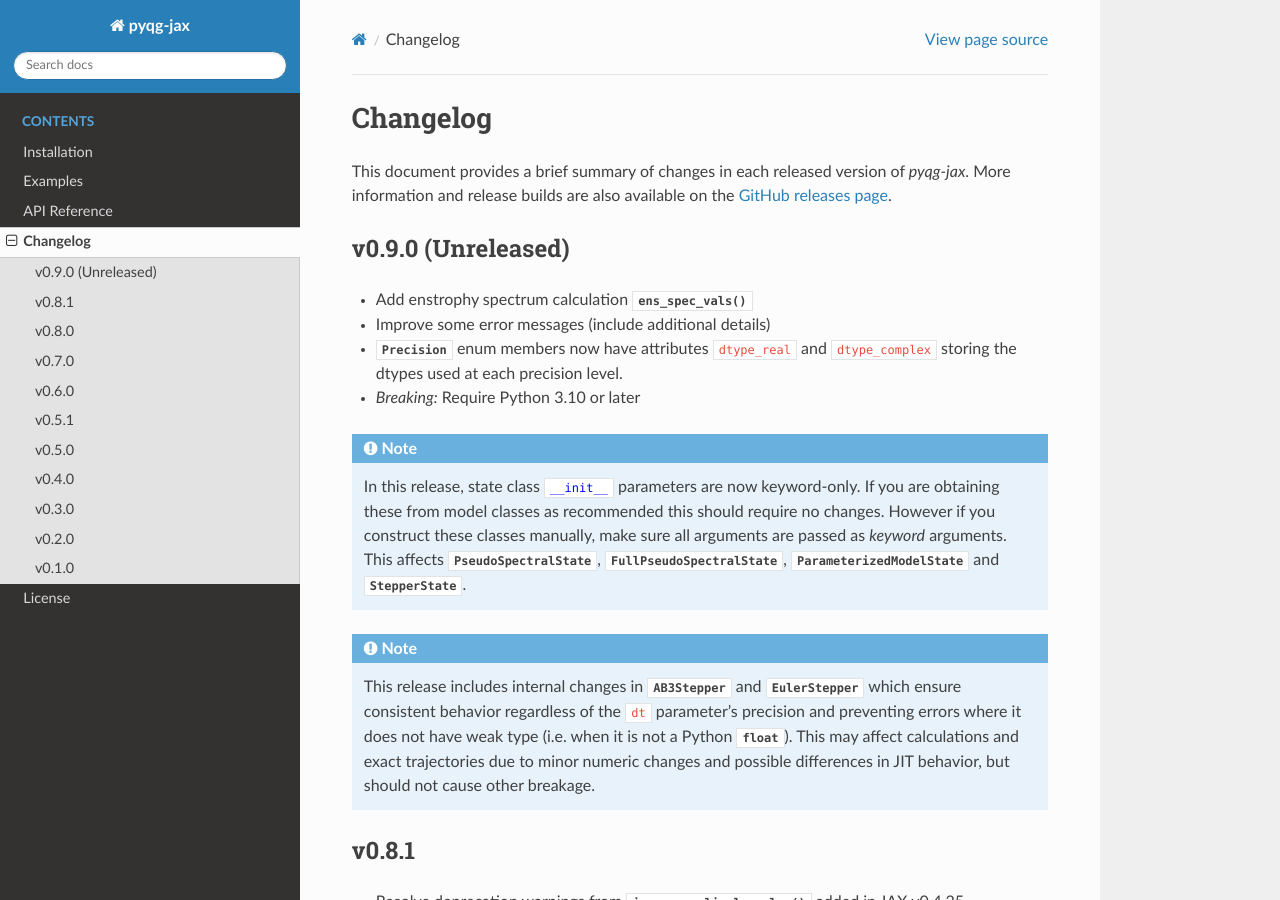
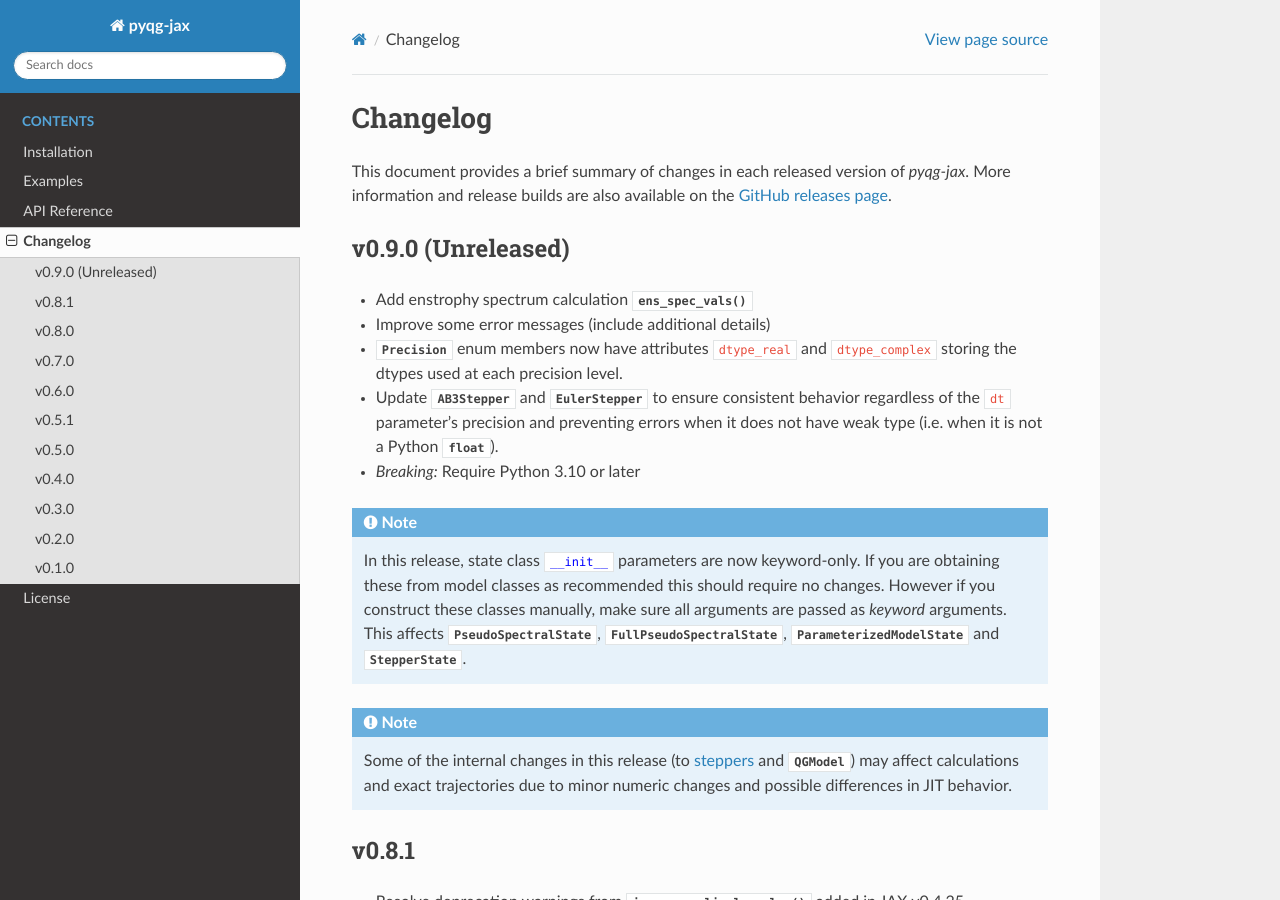
Before and after one commit to karlotness/pyqg-jax, a Sphinx documentation site: the page built from docs/changes.rst, in a window 1280 px wide and 900 px high. Built offline with Sphinx 7.4.7 and the Read the Docs theme 3.1.0, drawn with Linux system fonts in a browser that asks for light colours.

Commit message:
Update changelog for internal changes.

```diff
--- a/docs/changes.rst
+++ b/docs/changes.rst
@@ -15,6 +15,11 @@ v0.9.0 (Unreleased)
 * :class:`~pyqg_jax.state.Precision` enum members now have attributes
   :pycode:`dtype_real` and :pycode:`dtype_complex` storing the dtypes
   used at each precision level.
+* Update :class:`~pyqg_jax.steppers.AB3Stepper` and
+  :class:`~pyqg_jax.steppers.EulerStepper` to ensure consistent
+  behavior regardless of the :pycode:`dt` parameter's precision and
+  preventing errors when it does not have :term:`weak type <jax:weak
+  type>` (i.e. when it is not a Python :class:`float`).
 * *Breaking:* Require Python 3.10 or later
 
 .. note::
@@ -29,15 +34,10 @@ v0.9.0 (Unreleased)
    :class:`~pyqg_jax.steppers.StepperState`.
 
 .. note::
-  This release includes internal changes in
-  :class:`~pyqg_jax.steppers.AB3Stepper` and
-  :class:`~pyqg_jax.steppers.EulerStepper` which ensure consistent
-  behavior regardless of the :pycode:`dt` parameter's precision and
-  preventing errors where it does not have :term:`weak type <jax:weak
-  type>` (i.e. when it is not a Python :class:`float`). This may
-  affect calculations and exact trajectories due to minor numeric
-  changes and possible differences in JIT behavior, but should not
-  cause other breakage.
+   Some of the internal changes in this release (to :doc:`steppers
+   <reference.steppers>` and :class:`~pyqg_jax.qg_model.QGModel`) may
+   affect calculations and exact trajectories due to minor numeric
+   changes and possible differences in JIT behavior.
 
 v0.8.1
 ------
```
